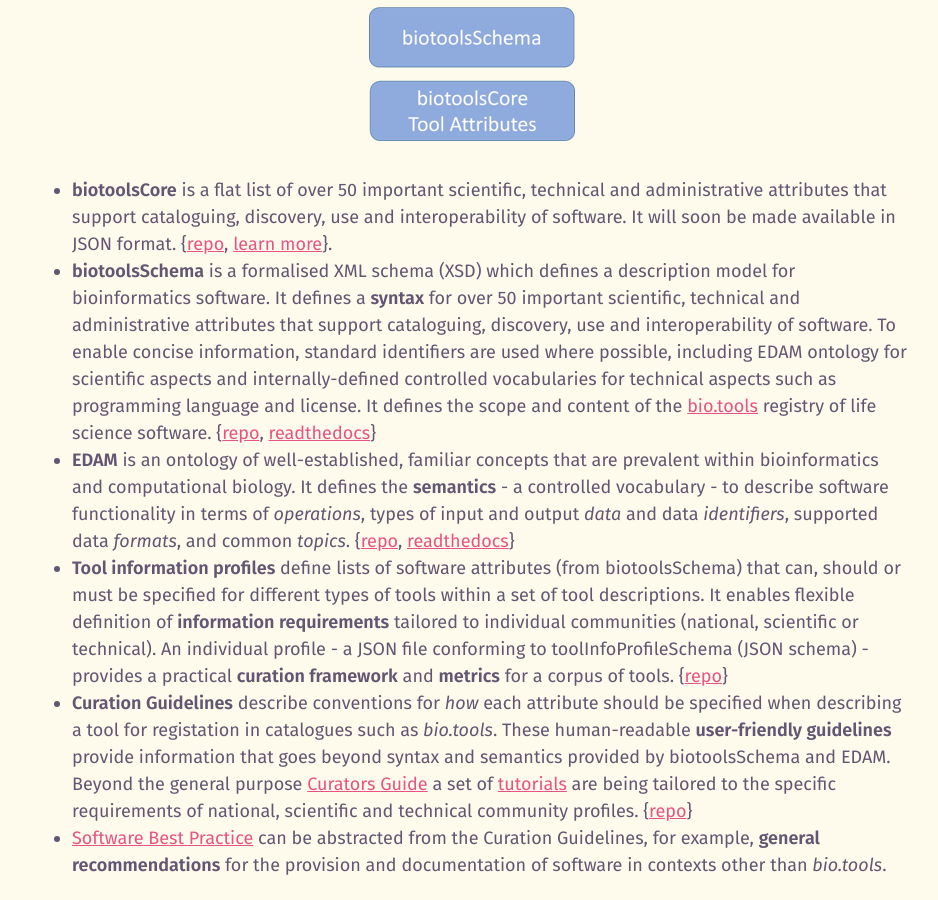
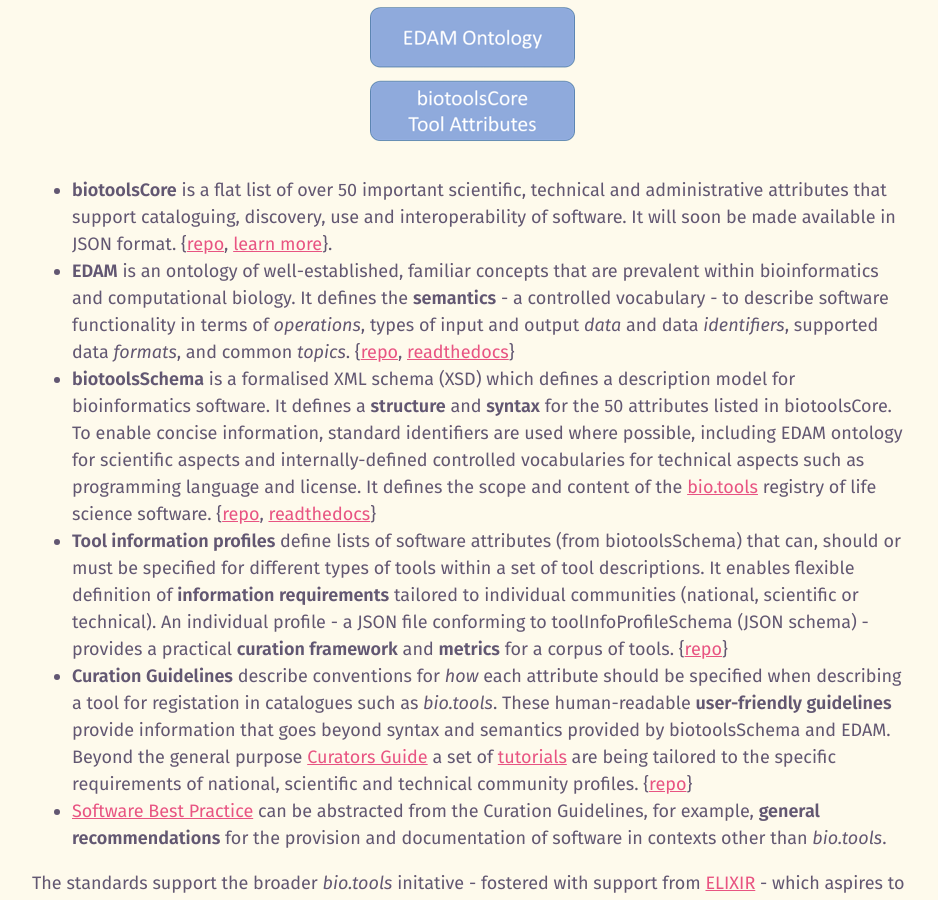
Before and after one commit to bio-tools/Tool-Information-Standards, a Jekyll site: the page built from docs/tool_information_standards.md, in a window 1280 px wide and 900 px high, scrolled down 765 px. Shown: the whole window, without its empty margins (40-978 px from the left). Built offline with Jekyll 4.4.1, drawn with Linux system fonts in a browser that asks for light colours.

Commit message:
rejigging to include biotoolsCore

```diff
--- a/docs/tool_information_standards.md
+++ b/docs/tool_information_standards.md
@@ -8,8 +8,8 @@ The **Tool Information Standards** are a stack of community-defined, open and in
 ![technology_stack]({{site.url}}/assets/images/technology_stack.png){: .align-center}
 
 - **biotoolsCore** is a flat list of over 50 important scientific, technical and administrative attributes that support cataloguing, discovery, use and interoperability of software. It will soon be made available in JSON format. {[repo](https://github.com/bio-tools/Tool-Information-Standards/blob/master/docs/tool_attributes.md/), [learn more]({site.url}}/tool_attributes.html)}.
-- **biotoolsSchema** is a formalised XML schema (XSD) which defines a description model for bioinformatics software. It defines a **syntax** for over 50 important scientific, technical and administrative attributes that support cataloguing, discovery, use and interoperability of software. To enable concise information, standard identifiers are used where possible, including EDAM ontology for scientific aspects and internally-defined controlled vocabularies for technical aspects such as programming language and license. It defines the scope and content of the [bio.tools](https://bio.tools) registry of life science software. {[repo](https://github.com/bio-tools/biotoolsschema), [readthedocs](https://biotoolsschema.readthedocs.io/en/latest/)}
 - **EDAM** is an ontology of well-established, familiar concepts that are prevalent within bioinformatics and computational biology. It defines the **semantics** - a controlled vocabulary - to describe software functionality in terms of *operations*, types of input and output *data* and data *identifiers*, supported data *formats*, and common *topics*. {[repo](https://github.com/edamontology/edamontology), [readthedocs](https://edamontologydocs.readthedocs.io/en/latest/)}
+- **biotoolsSchema** is a formalised XML schema (XSD) which defines a description model for bioinformatics software. It defines a **structure** and **syntax** for the 50 attributes listed in biotoolsCore. To enable concise information, standard identifiers are used where possible, including EDAM ontology for scientific aspects and internally-defined controlled vocabularies for technical aspects such as programming language and license. It defines the scope and content of the [bio.tools](https://bio.tools) registry of life science software. {[repo](https://github.com/bio-tools/biotoolsschema), [readthedocs](https://biotoolsschema.readthedocs.io/en/latest/)}
 - **Tool information profiles** define lists of software attributes (from biotoolsSchema) that can, should or must be specified for different types of tools within a set of tool descriptions. It enables flexible definition of **information requirements** tailored to individual communities (national, scientific or technical). An individual profile - a JSON file conforming to toolInfoProfileSchema (JSON schema) - provides a practical **curation framework** and **metrics** for a corpus of tools. {[repo](http://github.com/bio-tools/tool-information-profile)}
 - **Curation Guidelines** describe conventions for *how* each attribute should be specified when describing a tool for registation in catalogues such as *bio.tools*.  These human-readable **user-friendly guidelines** provide information that goes beyond syntax and semantics provided by biotoolsSchema and EDAM. Beyond the general purpose [Curators Guide](https://biotools.readthedocs.io/en/latest/curators_guide.html) a set of [tutorials](https://biotools.readthedocs.io/en/latest/community_specific_guidelines.html) are being tailored to the specific requirements of national, scientific and technical community profiles. {[repo](https://github.com/bio-tools/biotoolsdocs)}
 - [Software Best Practice](https://elixir-europe.org/about-us/commissioned-services/software-best-practices) can be abstracted from the Curation Guidelines, for example, **general recommendations** for the provision and documentation of software in contexts other than *bio.tools*.
```
Also changed, not shown: docs/assets/images/technology_stack.png.
